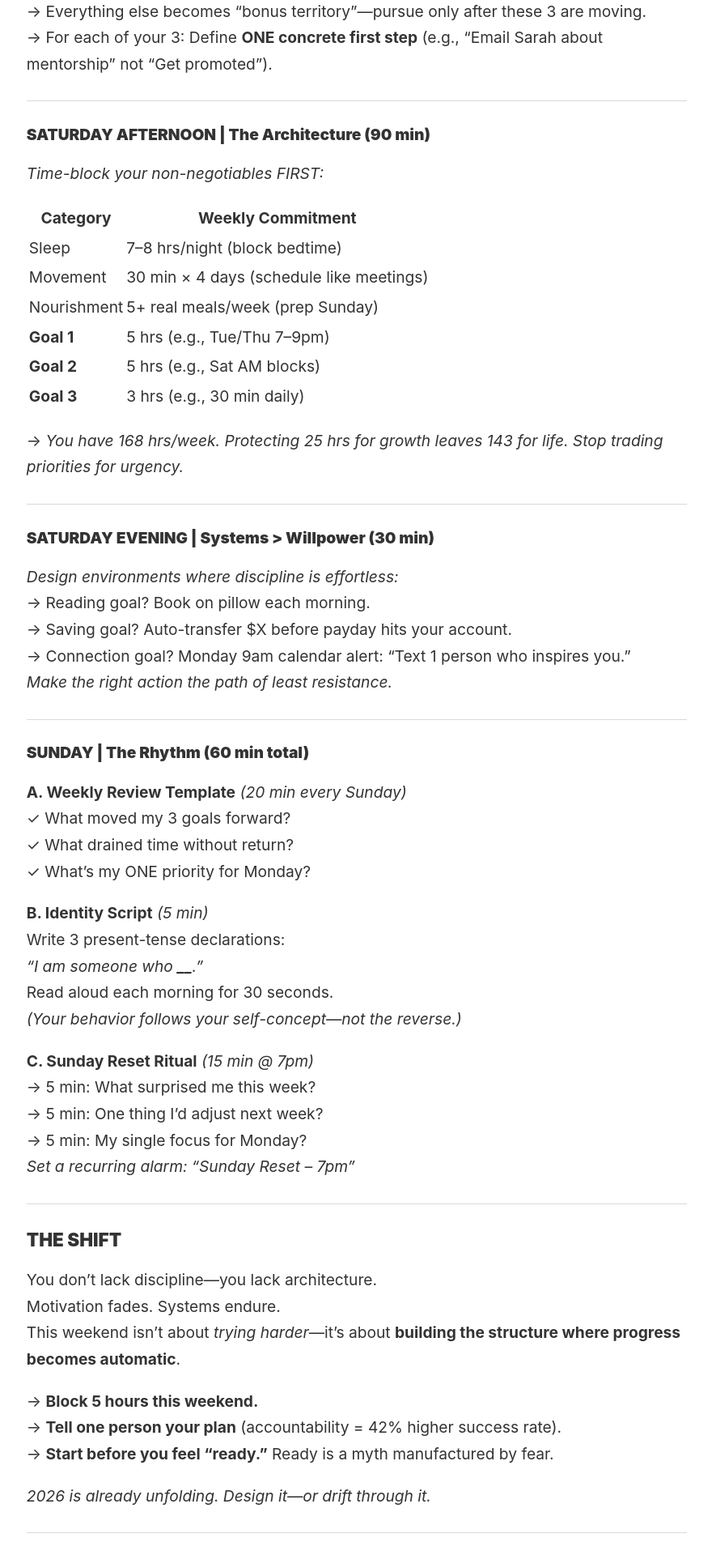
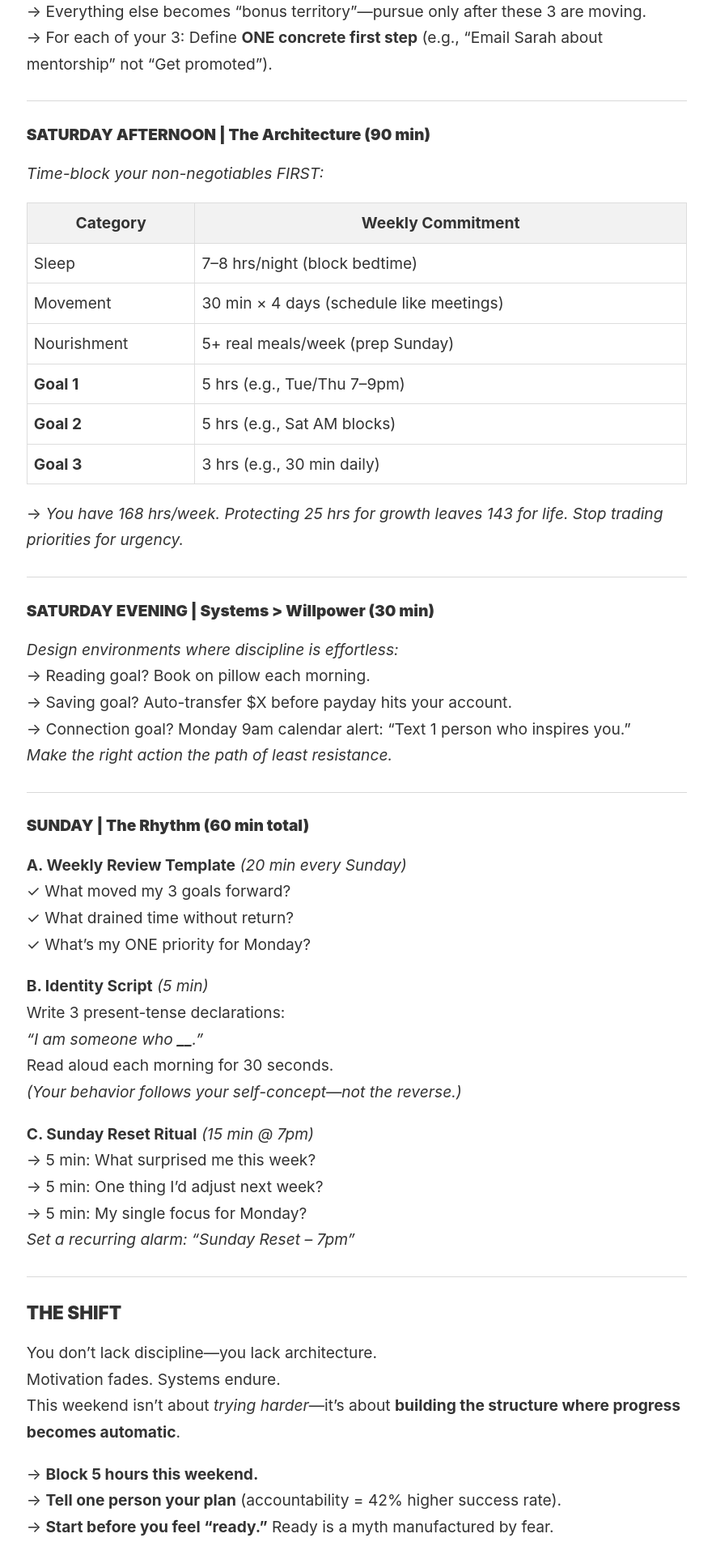
Before and after one commit to sanjanb/my-digital-garden, a Jekyll site: the page built from _notes/weekend-transformation-ritual.md, in a window 1280 px wide. Shown: the part 1030-2950 px from the top of the page at 81% size, without its empty margins (44-924 px from the left). Built offline with Jekyll 4.4.1, drawn with Linux system fonts in a browser that asks for light colours.

Commit message:
feat: Improve table styling in "Saturday Afternoon" section for better readability

```diff
--- a/_notes/weekend-transformation-ritual.md
+++ b/_notes/weekend-transformation-ritual.md
@@ -36,34 +36,34 @@ _Clarity beats volume._
 
 _Time-block your non-negotiables FIRST:_
 
-<table>
+<table style="border-collapse: collapse; width: 100%;">
   <tr>
-    <th>Category</th>
-    <th>Weekly Commitment</th>
+    <th style="border: 1px solid #ddd; padding: 8px; background-color: #f2f2f2;">Category</th>
+    <th style="border: 1px solid #ddd; padding: 8px; background-color: #f2f2f2;">Weekly Commitment</th>
   </tr>
   <tr>
-    <td>Sleep</td>
-    <td>7–8 hrs/night (block bedtime)</td>
+    <td style="border: 1px solid #ddd; padding: 8px;">Sleep</td>
+    <td style="border: 1px solid #ddd; padding: 8px;">7–8 hrs/night (block bedtime)</td>
   </tr>
   <tr>
-    <td>Movement</td>
-    <td>30 min × 4 days (schedule like meetings)</td>
+    <td style="border: 1px solid #ddd; padding: 8px;">Movement</td>
+    <td style="border: 1px solid #ddd; padding: 8px;">30 min × 4 days (schedule like meetings)</td>
   </tr>
   <tr>
-    <td>Nourishment</td>
-    <td>5+ real meals/week (prep Sunday)</td>
+    <td style="border: 1px solid #ddd; padding: 8px;">Nourishment</td>
+    <td style="border: 1px solid #ddd; padding: 8px;">5+ real meals/week (prep Sunday)</td>
   </tr>
   <tr>
-    <td><strong>Goal 1</strong></td>
-    <td>5 hrs (e.g., Tue/Thu 7–9pm)</td>
+    <td style="border: 1px solid #ddd; padding: 8px;"><strong>Goal 1</strong></td>
+    <td style="border: 1px solid #ddd; padding: 8px;">5 hrs (e.g., Tue/Thu 7–9pm)</td>
   </tr>
   <tr>
-    <td><strong>Goal 2</strong></td>
-    <td>5 hrs (e.g., Sat AM blocks)</td>
+    <td style="border: 1px solid #ddd; padding: 8px;"><strong>Goal 2</strong></td>
+    <td style="border: 1px solid #ddd; padding: 8px;">5 hrs (e.g., Sat AM blocks)</td>
   </tr>
   <tr>
-    <td><strong>Goal 3</strong></td>
-    <td>3 hrs (e.g., 30 min daily)</td>
+    <td style="border: 1px solid #ddd; padding: 8px;"><strong>Goal 3</strong></td>
+    <td style="border: 1px solid #ddd; padding: 8px;">3 hrs (e.g., 30 min daily)</td>
   </tr>
 </table>
 
```
